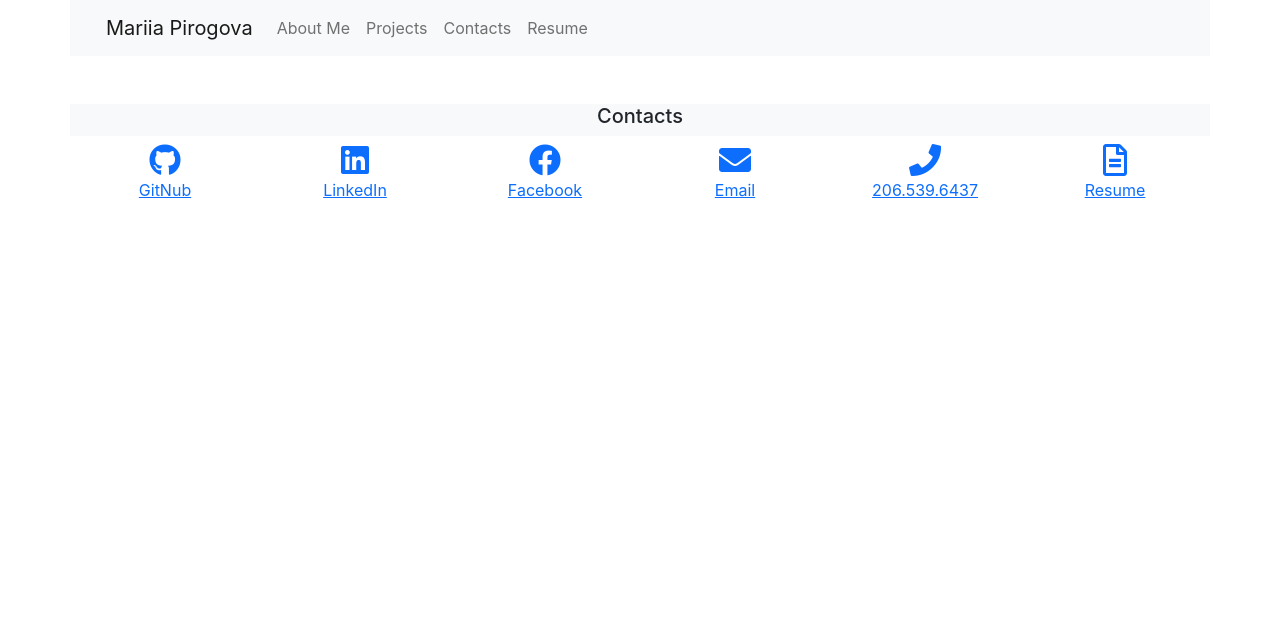
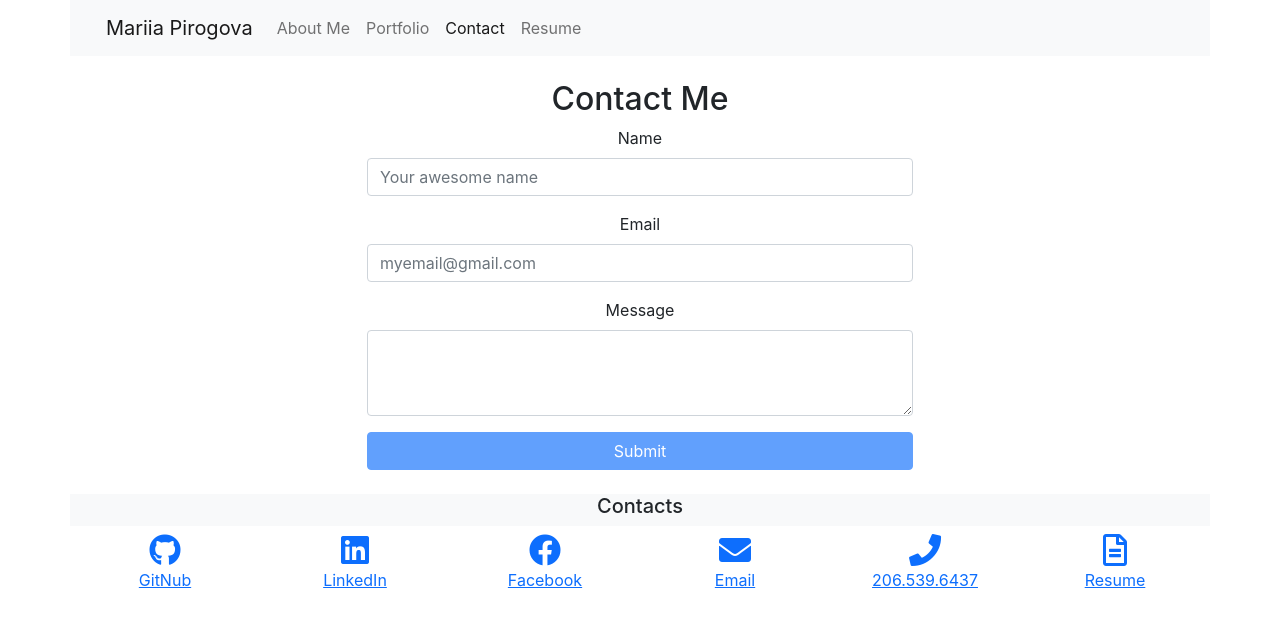
Before and after one commit to MaryVPie/react-portfolio, a React (Create React App) app: page /contacts in a window 1280 px wide. Shown: the top 626 px of the page. Built offline with nearby package versions, Linux system fonts and the light colour scheme; the HTML template or start-up script is replaced by a standard one.

Commit message:
Added logic for the Contact Me form. Separated skills to accept the different than default collection. Fixed the headers to be highlighted when the link is active.

```diff
--- a/package.json
+++ b/package.json
@@ -2,6 +2,7 @@
   "name": "my-portfolio",
   "version": "0.1.0",
   "private": true,
+  "homepage": "http://maryvpie.github.io/react-portfolio",
   "dependencies": {
     "@testing-library/jest-dom": "^5.14.1",
     "@testing-library/react": "^11.2.7",
@@ -51,5 +52,8 @@
     "hooks": {
       "pre-commit": "lint-staged"
     }
+  },
+  "devDependencies": {
+    "gh-pages": "^3.2.3"
   }
 }
--- a/public/index.html
+++ b/public/index.html
@@ -42,5 +42,7 @@
       To begin the development, run `npm start` or `yarn start`.
       To create a production bundle, use `npm run build` or `yarn build`.
     -->
+    <script src="https://cdn.jsdelivr.net/npm/bootstrap@5.1.3/dist/js/bootstrap.bundle.min.js" crossorigin="anonymous">
+            </script>
   </body>
 </html>
--- a/src/App.js
+++ b/src/App.js
@@ -12,7 +12,8 @@ import {
   BrowserRouter as Router,
   Switch,
   Route,
-  Link
+  Link,
+  Redirect
 } from "react-router-dom";
 
 function App() {
@@ -55,16 +56,18 @@ function App() {
               <Route path="/resume">
                 <ResumePage />
               </Route>
-              <Route path="/">
+              <Redirect exact from="/" to="/about">
                 <AboutMePage/>
-              </Route>
+              </Redirect>
             </Switch>
 
             <br/>
             <RowHeading5 text="Contacts" domId="Contacts"/>
             <Footer/>
             </div>
+
         </div>
+
     </Router>
 
   );
--- /dev/null
+++ b/src/components/ContactForm.js
@@ -0,0 +1,137 @@
+import React, { useState } from 'react';
+
+function ContactForm() {
+    // Here we set two state variables for firstName and lastName using `useState`
+    const [name, setName] = useState('');
+    const [email, setEmail] = useState('');
+    const [message, setMessage] = useState('');
+    const [errorMessages, setErrorMessages] = useState([]);
+    const [buttonDisabled, setButtonDisabled] = useState(true);
+	const emailRegex = /^[A-Za-z0-9.]+@[A-Za-z_]+\.[A-Za-z]{2,3}$/;
+
+
+    const handleInputChange = (e) => {
+        setErrorMessages([]);
+        // Getting the value and name of the input which triggered the change
+        const { name, value } = e.target;
+
+        switch (name) {
+            case 'name':
+                setName(value);
+                break;
+            case 'email':
+                setEmail(value);
+                break;
+            case 'message':
+                setMessage(value);
+                break;
+        }
+
+        let newErrorMessage = revalidateFields();
+        console.log(newErrorMessage);
+        setErrorMessages(newErrorMessage);
+        if (errorMessages != null && errorMessages.length > 0 ) {
+            setButtonDisabled(true);
+        } else {
+            setButtonDisabled(false);
+        }
+    };
+
+    const handleFormSubmit = (e) => {
+        // Preventing the default behavior of the form submit (which is to refresh the page)
+        e.preventDefault();
+
+        if (errorMessages != null && errorMessages.length > 0) {
+            alert("Please fix errors");
+            return;
+        }
+        // Alert the user their first and last name, clear the inputs
+
+        setName('');
+        setEmail('');
+        setMessage('');
+        setErrorMessages([]);
+        alert('We\'ve successfully sent your request');
+    };
+
+    return (
+        <>
+            <form >
+                <div className="row" >
+                    <div className="offset-sm-3 col-12 col-sm-6">
+
+                        <div className="mb-3">
+                            <label htmlFor="exampleFormControlInput1" className="form-label">Name</label>
+                            <input
+                                type="text"
+                                name="name"
+                                onChange={handleInputChange} onBlur={handleInputChange}
+                                className="form-control"
+                                id="name_input"
+                                placeholder="Your awesome name" />
+                        </div>
+                        <div className="mb-3">
+                            <label htmlFor="exampleFormControlInput1" className="form-label">Email</label>
+                            <input
+                                type="email"
+                                name="email"
+                                onChange={handleInputChange} onBlur={handleInputChange}
+                                className="form-control"
+                                id="email_input"
+                                placeholder="myemail@gmail.com" />
+                        </div>
+                        <div className="mb-3">
+                            <label htmlFor="exampleFormControlTextarea1" className="form-label">Message</label>
+                            <textarea
+                                className="form-control"
+                                name="message"
+                                onChange={handleInputChange} onBlur={handleInputChange}
+                                id="message"
+                                rows="3">
+                                </textarea>
+                        </div>
+                        <div className="d-grid gap-2">
+                            {errorMessages != null && errorMessages.length > 0 &&
+                                errorMessages.map( ( errorMessage ) => (
+                                    <div key={errorMessage} className="alert alert-danger" role="alert">
+                                        {errorMessage}
+                                    </div>
+                                ) )
+                            }
+                            <button
+                                disabled={buttonDisabled}
+                                className="btn btn-primary"
+                                type="button" onClick={handleFormSubmit}>Submit</button>
+                        </div>
+
+
+                    </div>
+                </div>
+            </form>
+        </>
+
+
+    );
+
+    function revalidateFields() {
+        let newErrorMessages = [];
+        if (name == '') {
+            newErrorMessages.push('Please fill in your name');
+        }
+
+        if (email == '') {
+            newErrorMessages.push('Please fill in your email');
+        } else if (!email.match(emailRegex)) {
+            newErrorMessages.push('Please fill in valid email');
+        }
+
+
+
+        if (message == '') {
+            newErrorMessages.push('Please fill in your message');
+        }
+        return newErrorMessages;
+    }
+}
+
+export default ContactForm;
--- a/src/components/Header.js
+++ b/src/components/Header.js
@@ -3,7 +3,8 @@ import {
   BrowserRouter as Router,
   Switch,
   Route,
-  Link
+  Link,
+  NavLink
 } from "react-router-dom";
 
 class Header extends Component {
@@ -19,10 +20,10 @@ class Header extends Component {
           </button>
           <div className="collapse navbar-collapse" id="navbarNavAltMarkup">
             <div className="navbar-nav">
-              <Link className="nav-link" to="/about">About Me</Link>
-              <Link className="nav-link" to="/projects">Projects</Link>
-              <Link className="nav-link" to="/contacts">Contacts</Link>
-              <Link className="nav-link" to="/resume">Resume</Link>
+              <NavLink className="nav-link" to="/about">About Me</NavLink>
+              <NavLink className="nav-link" to="/projects">Portfolio</NavLink>
+              <NavLink className="nav-link" to="/contacts">Contact</NavLink>
+              <NavLink className="nav-link" to="/resume">Resume</NavLink>
             </div>
           </div>
         </div>
--- /dev/null
+++ b/src/components/PageHeading.js
@@ -0,0 +1,17 @@
+import React, { Component } from 'react';
+
+class PageHeading extends Component {
+
+  render() {
+    // You can use them as regular CSS styles
+    return <>
+        <div className="row">
+            <div className="col-12" >
+            <h2> {this.props.text}</h2>
+            </div>
+        </div>
+    </>
+  }
+}
+
+export default PageHeading;
--- a/src/components/Skills.js
+++ b/src/components/Skills.js
@@ -3,10 +3,15 @@ import Skill from './Skill';
 import skillSet from '../skillsSeed';
 
 class Skills extends Component {
+
   render() {
+    let skillsTitle = this.props.skillsTitle ?? "Skills";
+    console.log(this.props.skillsSet);
+    let skills = this.props.skillsSet ?? skillSet;
+
     return <div className="card pt-3 border-0">
-        <h5 className="card-title p-2" id="Skills">Skills</h5>
-        {skillSet.map( ( skillInfo ) => (
+        <h5 className="card-title p-2" id="Skills">{skillsTitle}</h5>
+        {skills.map( ( skillInfo ) => (
 					<Skill
                     key={skillInfo.id}
                     name={skillInfo.name}
--- a/src/pages/ContactMePage.js
+++ b/src/pages/ContactMePage.js
@@ -1,12 +1,15 @@
 import React, { Component } from 'react';
-import Summary from '../components/Summary';
-import SkillSection from '../components/SkillSection';
+import ContactForm from '../components/ContactForm';
+import PageHeading from '../components/PageHeading';
 
 class ContactMePage extends Component {
 
   render() {
     // You can use them as regular CSS styles
-    return <div></div>
+    return <>
+    <PageHeading text="Contact Me" />
+    <ContactForm/>
+    </>
   }
 }
 
--- a/src/pages/ProjectsPage.js
+++ b/src/pages/ProjectsPage.js
@@ -1,14 +1,13 @@
 import React, { Component } from 'react';
 import Projects from '../components/Projects';
-import RowHeading5 from '../components/RowHeading';
+import PageHeading from '../components/PageHeading';
 
 class ProjectsPage extends Component {
 
   render() {
     // You can use them as regular CSS styles
     return <>
-
-    <RowHeading5 text="My Successes" domId="Projects"/>
+    <PageHeading text="Portfolio" />
     <Projects/>
     </>
   }
--- a/src/pages/ResumePage.js
+++ b/src/pages/ResumePage.js
@@ -1,17 +1,40 @@
 import React, { Component } from 'react';
-import RowHeading5 from '../components/RowHeading';
+import PageHeading from '../components/PageHeading';
 import Skills from '../components/Skills';
+
+const backendSet = [
+  {
+    id:2,
+    name: "MySql",
+    labelPercent: "15%",
+    skillPercent: "80%"
+  },
+  {
+    id:3,
+    name: "Mongo",
+    labelPercent: "15%",
+    skillPercent: "80%"
+  },
+  {
+    id:4,
+    name: "Node.js",
+    labelPercent: "15%",
+    skillPercent: "80%"
+  },
+  {
+    id:5,
+    name: "GraphQL",
+    labelPercent: "15%",
+    skillPercent: "75%"
+  }
+];
 
 class ResumePage extends Component {
 
   render() {
     // You can use them as regular CSS styles
     return <>
-    <div className="row">
-        <div className="col-12" >
-          <h2> Resume</h2>
-        </div>
-    </div>
+    <PageHeading text="Resume" />
     {/* <RowHeading5 text="Resume"/> */}
     <div className="row py-2">
       <div className="col text-center">
@@ -21,7 +44,12 @@ class ResumePage extends Component {
       </div>
       <div className="row">
         <div className="col-12" >
-          <Skills/>
+          <Skills skillsTitle="Front-end Skills"/>
+        </div>
+      </div>
+      <div className="row">
+        <div className="col-12" >
+          <Skills skillsSet={backendSet} skillsTitle="Back-end Skills"/>
         </div>
       </div>
     </>
```
Also changed, not shown: 2 other files (tests, documents, lock files or other folders).
